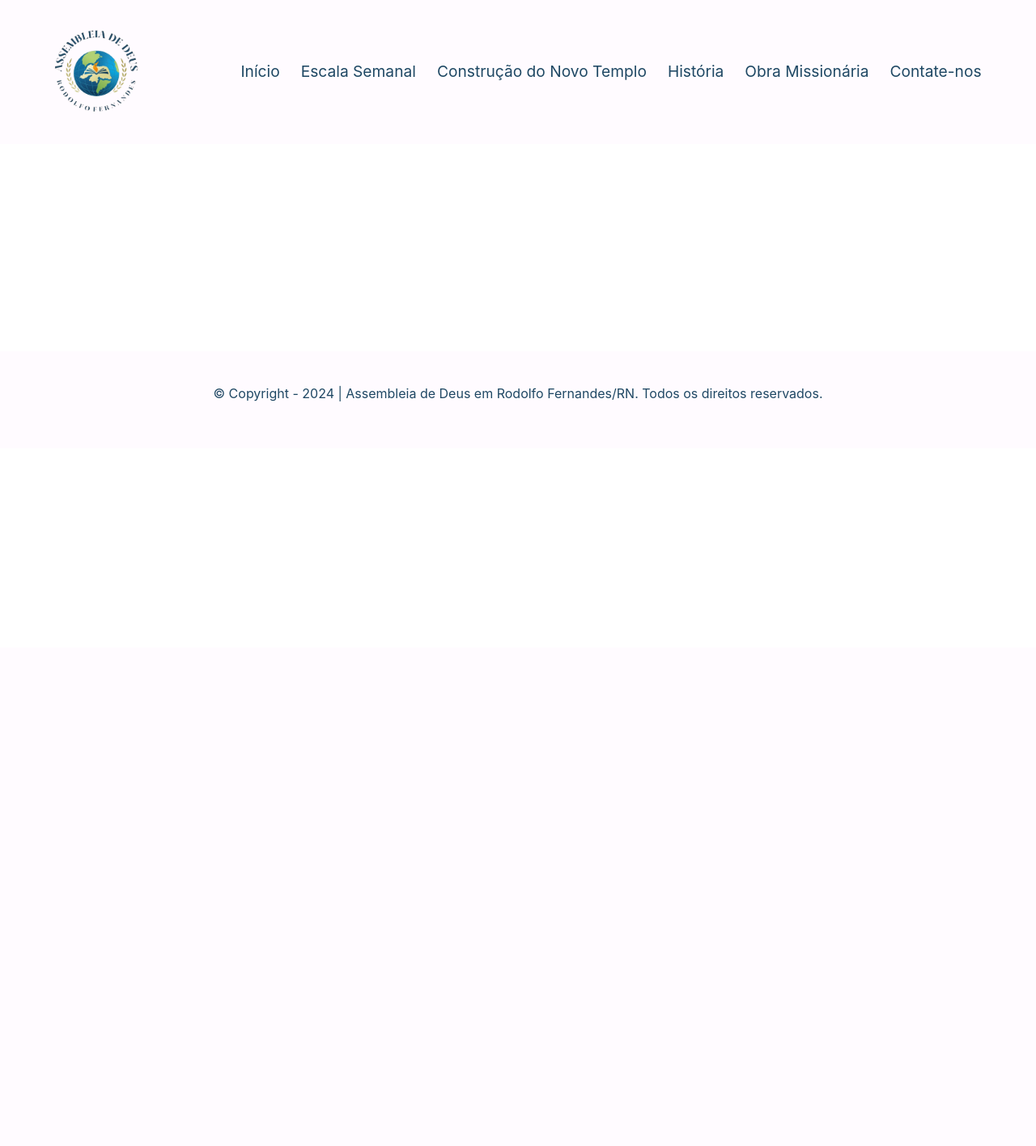
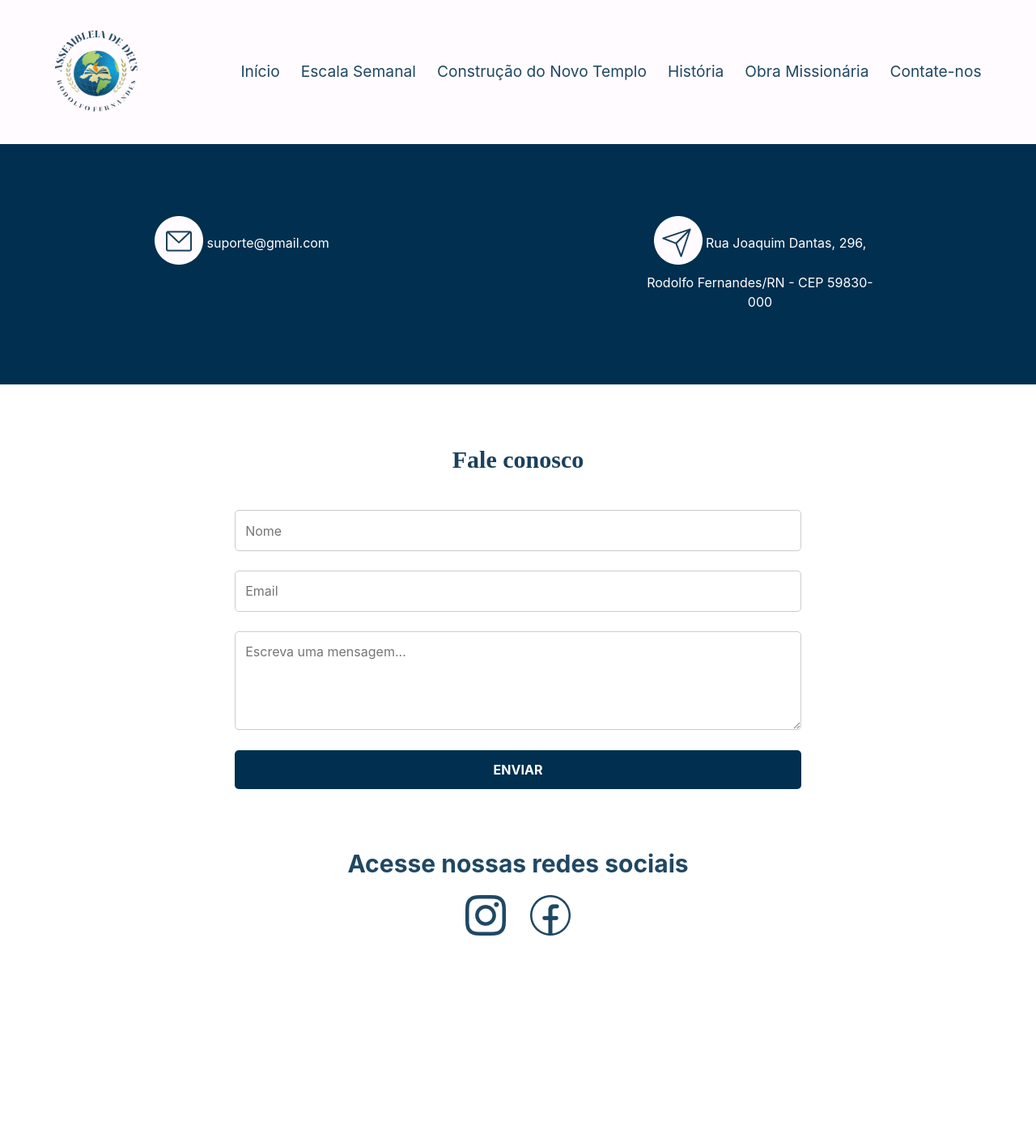
Before and after one commit to viviansilvina/projetofinal-pi-django, a Django app: page /contate_nos/ in a window 1280 px wide. Shown: the top 1416 px of the page at 81% size. Before the commit the page ends 496 px from the top, so only its background shows below. Run offline with Django 5.2, Linux system fonts and the light colour scheme; some libraries are stand-ins or nearby versions.

Commit message:
contate-nos ok

```diff
--- a/adrodolfo/forms.py
+++ b/adrodolfo/forms.py
@@ -1,6 +1,6 @@
 from django import forms
 from django.contrib.auth.forms import UserCreationForm
-from .models import Escala
+from .models import Escala, MensagemContato
 
 class EscalaForm(forms.ModelForm):
     class Meta:
@@ -12,3 +12,14 @@
             'horario': forms.TimeInput(attrs={'class': 'form-control', 'type': 'time'}),
             'congregacao': forms.Select(attrs={'class': 'form-control'}),
         }
+
+
+class ContatoForm(forms.ModelForm):
+    class Meta:
+        model = MensagemContato
+        fields = ['nome', 'email', 'mensagem']
+        widgets = {
+            'nome': forms.TextInput(attrs={'placeholder': 'Nome', 'required': 'required'}),
+            'email': forms.EmailInput(attrs={'placeholder': 'Email', 'required': 'required'}),
+            'mensagem': forms.Textarea(attrs={'placeholder': 'Escreva uma mensagem...', 'rows': 4, 'required': 'required'}),
+        }
--- a/adrodolfo/models.py
+++ b/adrodolfo/models.py
@@ -1,15 +1,6 @@
 from django.db import models
-from django.contrib.auth.models import AbstractUser
 
 # Create your models here.
-class Contatos(models.Model):
-    nome = models.CharField(max_length=100)
-    email = models.EmailField()
-    telefone = models.CharField(max_length=15)
-    mensagem = models.TextField()
-
-    def __str__(self):
-        return self.nome
 
 class Escala(models.Model):
     DIAS_CHOICES = [
@@ -32,4 +23,12 @@
 
     def __str__(self):
         return f"{self.programacao} - {self.dia}"
-# models.py
+
+class MensagemContato(models.Model):
+    nome = models.CharField(max_length=100)
+    email = models.EmailField()
+    mensagem = models.TextField()
+    data_envio = models.DateTimeField(auto_now_add=True)
+
+    def __str__(self):
+        return f"Mensagem de {self.nome} ({self.email})"
--- a/adrodolfo/templates/adrodolfo/contate_nos.html
+++ b/adrodolfo/templates/adrodolfo/contate_nos.html
@@ -1,2 +1,48 @@
 {% extends "base.html" %}
 {% block title %}Contate-nos{% endblock %}
+{%load static%}
+
+{% block content %}
+ <!-- Seção de contato -->
+ <section class="contato-info">
+    <div class="info">
+        <img src="{% static 'image/email.png' %}" alt="Ícone de email">
+        <a href="mailto:viviansilvina23@gmail.com" style="text-decoration: none; color: white;">suporte@gmail.com</a>
+    </div>
+    <div class="info">
+        <img src="{% static 'image/localizacao.png' %}" alt="Ícone de localização">
+        <a href="https://abrir.link/CvZOc" style="text-decoration: none; color: white;">Rua Joaquim Dantas, 296, Rodolfo Fernandes/RN - CEP 59830-000</a>
+    </div>
+</section>
+
+<!-- Formulário de contato -->
+<section class="formulario">
+    <h2>Fale conosco</h2>
+
+    <!-- Exibir mensagem de sucesso -->
+    {% if mensagem_sucesso %}
+        <p style="color: green;">Mensagem enviada com sucesso! Obrigado por entrar em contato.</p>
+    {% endif %}
+
+    <!-- Formulário -->
+    <form method="POST">
+        {% csrf_token %}
+        <input type="text" name="nome" placeholder="Nome" required>
+        <input type="email" name="email" placeholder="Email" required>
+        <textarea name="mensagem" placeholder="Escreva uma mensagem..." rows="4" required></textarea>
+        <button type="submit">ENVIAR</button>
+    </form>
+</section>
+
+
+
+
+<!-- Redes sociais -->
+<section class="redes-sociais">
+    <h2>Acesse nossas redes sociais</h2>
+    <div class="icones">
+        <img src="{% static 'image/insta.png' %}" alt="Instagram">
+        <img src="{% static 'image/face.png' %}" alt="Facebook">
+    </div>
+</section>
+{% endblock %}
--- a/adrodolfo/views.py
+++ b/adrodolfo/views.py
@@ -1,14 +1,12 @@
 from django.shortcuts import render, redirect, get_object_or_404
 from django.contrib.auth.decorators import login_required, user_passes_test
-from .models import Escala
-from .forms import EscalaForm
+from .models import Escala, MensagemContato
+from .forms import EscalaForm, ContatoForm
 
-# Create your views here.
 def index(request):
     return render(request, 'adrodolfo/index.html')
 
 def escala_list(request):
-    # Ordenando as escalas do Templo Sede e Sítio Espinheiro pelo campo 'dia'
     escalas_templo = Escala.objects.filter(congregacao='Templo Sede').order_by(
         'dia')
     escalas_sitio = Escala.objects.filter(congregacao='Sítio Espinheiro').order_by('dia')
@@ -17,6 +15,42 @@
         'escalas_templo': escalas_templo,
         'escalas_sitio': escalas_sitio,
     })
+
+
+
+
+def contate_nos(request):
+    form = ContatoForm(request.POST or None)
+    mensagem_sucesso = False
+
+    if request.method == 'POST' and form.is_valid():
+        # Salvar os dados no banco
+        MensagemContato.objects.create(
+            nome=form.cleaned_data['nome'],
+            email=form.cleaned_data['email'],
+            mensagem=form.cleaned_data['mensagem']
+        )
+        mensagem_sucesso = True
+        form = ContatoForm()  # Recria o formulário vazio após o envio bem-sucedido
+
+    contexto = {
+        'form': form,
+        'mensagem_sucesso': mensagem_sucesso,
+    }
+
+    return render(request, 'adrodolfo/contate_nos.html', contexto)
+
+
+
+def novo_templo(request):
+    return render(request, 'adrodolfo/novo_templo.html')
+
+def historia(request):
+    return render(request, 'adrodolfo/historia.html')
+
+def obra_missionaria(request):
+    return render(request, 'adrodolfo/obra_missionaria.html')
+
 
 @login_required
 # View para criar programação da escala
@@ -49,16 +83,3 @@
         escala.delete()
         return redirect('escala_list')
     return render(request, 'adrodolfo/escala_confirm_delete.html', {'escala': escala})
-
-
-def novo_templo(request):
-    return render(request, 'adrodolfo/novo_templo.html')
-
-def historia(request):
-    return render(request, 'adrodolfo/historia.html')
-
-def obra_missionaria(request):
-    return render(request, 'adrodolfo/obra_missionaria.html')
-
-def contate_nos(request):
-    return render(request, 'adrodolfo/contate_nos.html')
--- a/static/css/styles.css
+++ b/static/css/styles.css
@@ -73,6 +73,7 @@
     min-height: 150px;
     width: auto;
 }
+
 .departamentos {
     padding: 30px;
     text-align: center;
@@ -88,7 +89,7 @@
     scroll-snap-type: x mandatory;
 }
 
-.departamentos-container > div {
+.departamentos-container>div {
     padding: 3%;
     scroll-snap-align: center;
     flex-shrink: 0;
@@ -134,7 +135,7 @@
     min-height: 500px;
 }
 
-.texto h3{
+.texto h3 {
     font-size: 2rem;
 }
 
@@ -154,7 +155,8 @@
     margin: 10px 0;
 }
 
-.qrcode-titulo, .qrcode-titular {
+.qrcode-titulo,
+.qrcode-titular {
     margin: 5px 0;
     font-size: 1.2rem;
 }
@@ -175,3 +177,88 @@
         gap: 20px;
     }
 }
+
+.contato-info {
+    background-color: #002f4f;
+    color: white;
+    display: flex;
+    justify-content: space-around;
+    padding: 7% 0;
+    text-align: center;
+}
+
+.contato-info .info {
+    max-width: 300px;
+    text-align: center;
+}
+
+.contato-info img {
+    min-height: 60px;
+    width: auto;
+    margin-bottom: 10px;
+}
+
+.formulario {
+    text-align: center;
+    padding: 30px;
+}
+
+.formulario h2 {
+    padding-top: 4%;
+    padding-bottom: 2%;
+    margin-bottom: 20px;
+    color: #1A415C;
+    font-family: "Jockey One";
+    font-size: 30px;
+    font-style: normal;
+    font-weight: 700;
+    line-height: 28px;
+}
+
+.formulario form input,
+.formulario form textarea,
+.formulario form button {
+    display: block;
+    width: 100%;
+    max-width: 700px;
+    margin: 2% auto;
+    padding: 1%;
+    border: 1px solid #ccc;
+    border-radius: 5px;
+    font-size: 16px;
+}
+
+.formulario form button {
+    background-color: #002f4f;
+    color: white;
+    border: none;
+    cursor: pointer;
+    font-weight: bold;
+    transition: background-color 0.3s;
+}
+
+.formulario form button:hover {
+    background-color: #004d80;
+}
+
+
+.redes-sociais {
+    text-align: center;
+    padding: 20px;
+}
+
+.redes-sociais h2 {
+    color: #1F4864;
+    font-family: Inter;
+    font-size: 30px;
+    font-style: normal;
+    font-weight: 700;
+    line-height: normal;
+}
+
+.redes-sociais .icones img {
+    padding-top: 1%;
+    min-height: 100%;
+    width: auto;
+    margin: 0 1%;
+}
```
Also changed, not shown: adrodolfo/admin.py (+3 -4 lines), adrodolfo/migrations/0006_mensagemcontato_delete_contatos_delete_userblog.py (added), db.sqlite3, main/settings.py (line endings or trailing spaces), static/image/email.png (added), static/image/face.png (added), static/image/insta.png (added), static/image/localizacao.png (added).
